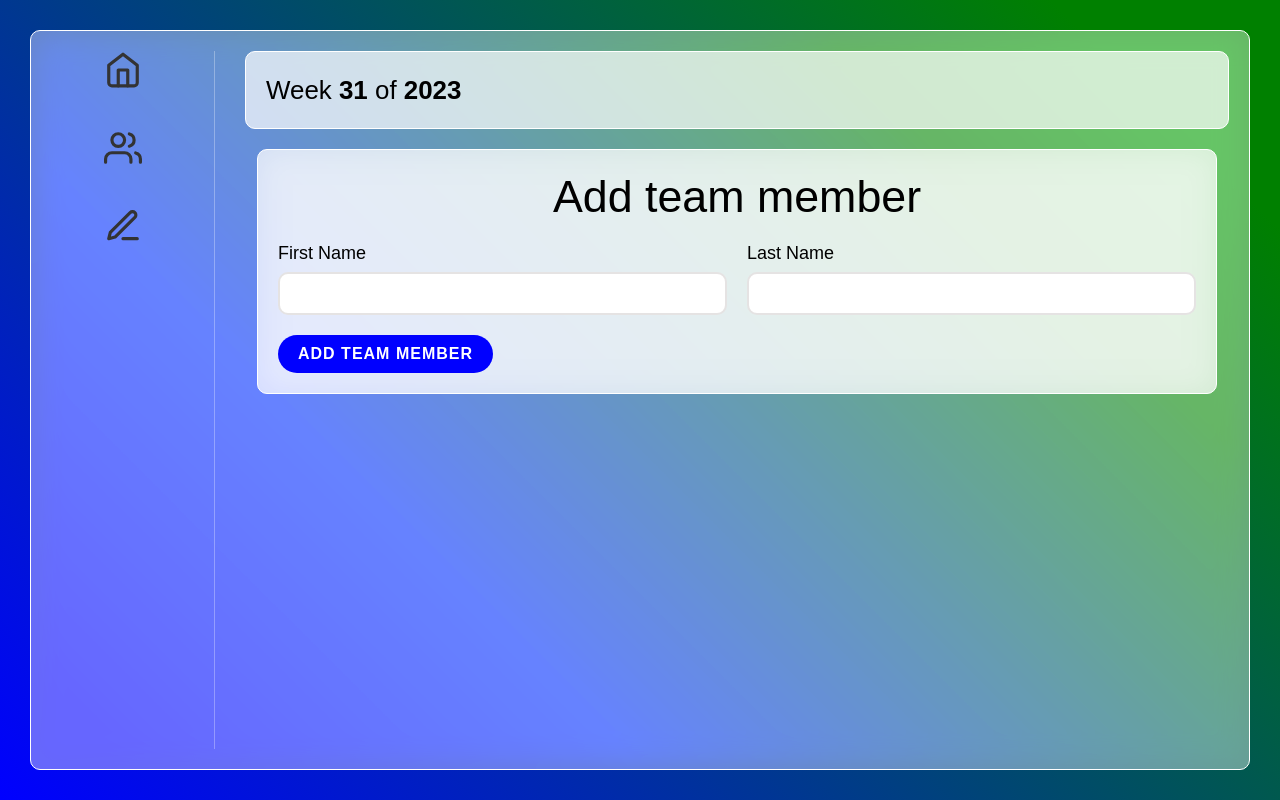
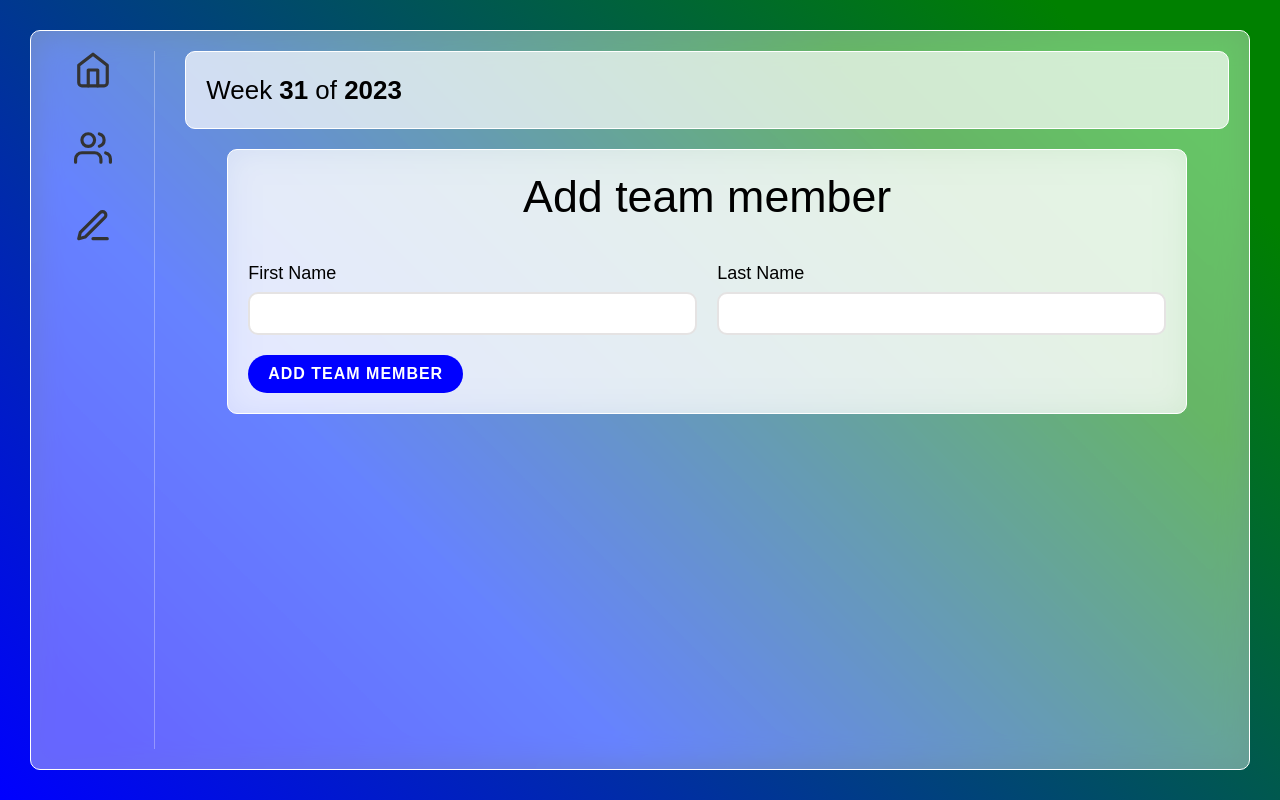
Before and after one commit to atolaini/team-task, a Next.js app: page /team/add-team-member in a window 1280 px wide. Built offline with nearby package versions, Linux system fonts and the light colour scheme; a web font is replaced by a local one.

Commit message:
fixing db value

```diff
--- a/components/task/createTask.tsx
+++ b/components/task/createTask.tsx
@@ -37,7 +37,7 @@ const CreateTask = ({ onSaveFormData }: CreateTaskProps) => {
   const [notes, setNotes] = useState('');
   const [users, setUsers] = useState([]);
 
-  const currentWeek = yearWeek();
+  const currentWeek = yearWeek().toString();
 
   const onChangeHandlerSelect = (
     event: React.ChangeEvent<HTMLSelectElement>
--- a/styles/layout/flexContainer.module.scss
+++ b/styles/layout/flexContainer.module.scss
@@ -3,6 +3,7 @@
   display: flex;
   width: 100%;
   gap: 2rem;
+  padding-top: 2rem;
 }
 
 .col {
--- a/styles/layout/layout.module.scss
+++ b/styles/layout/layout.module.scss
@@ -15,7 +15,7 @@
   }
 
   main {
-    flex: 6;
+    flex: 10;
   }
 }
 
--- a/styles/layout/sidebar.module.scss
+++ b/styles/layout/sidebar.module.scss
@@ -2,6 +2,8 @@
   height: 100%;
   position: relative;
   padding-right: 2rem;
+  position: sticky;
+  top: 2rem;
 
   &::before {
     content: '';
--- a/utils/api.ts
+++ b/utils/api.ts
@@ -10,8 +10,8 @@ interface NameTypes {
 interface TaskTypes {
   title: FormDataEntryValue;
   dueDate: Date;
-  hours: FormDataEntryValue;
-  weekNumber: number;
+  hours: number;
+  weekNumber: string;
   userId: FormDataEntryValue;
   notes: FormDataEntryValue;
 }
```
